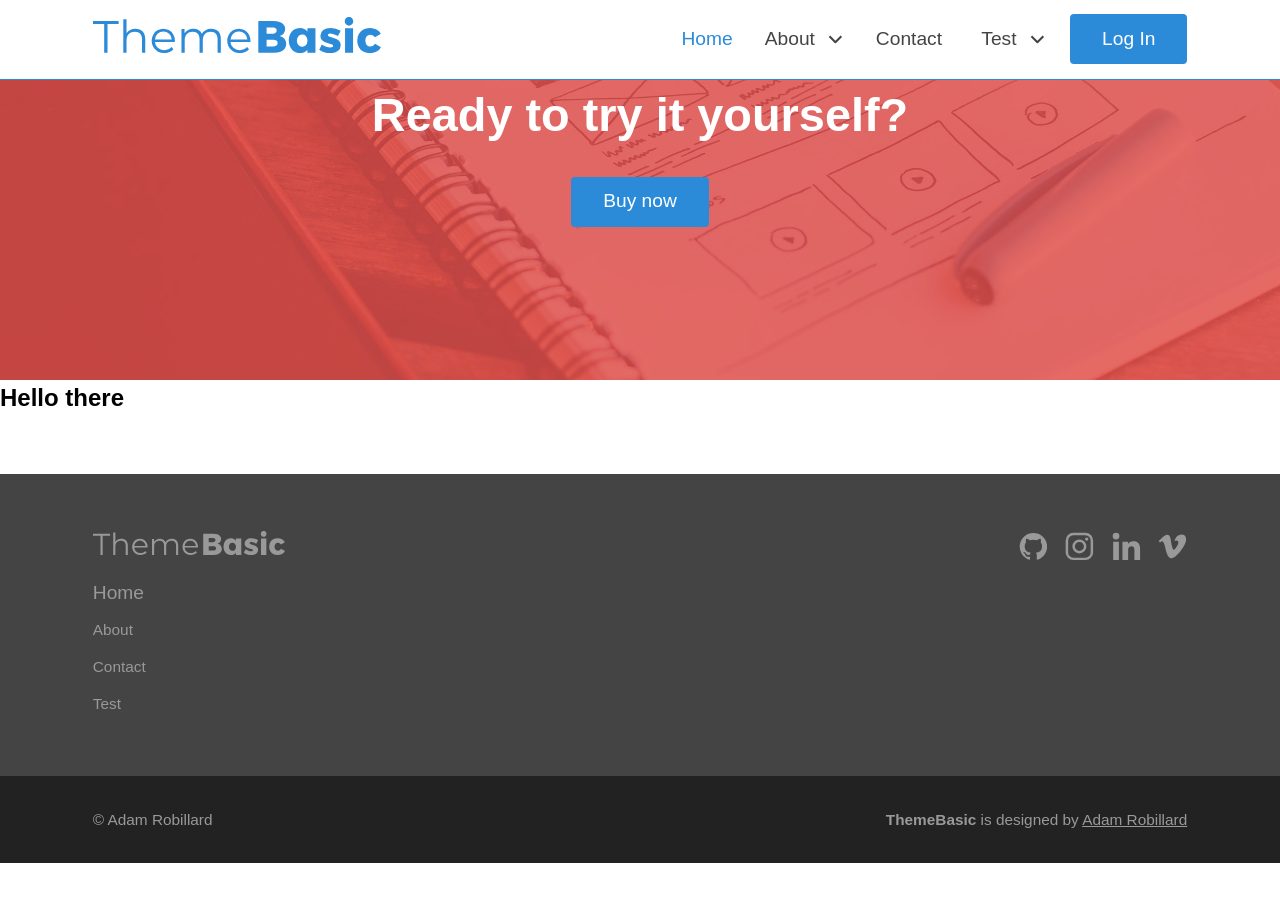
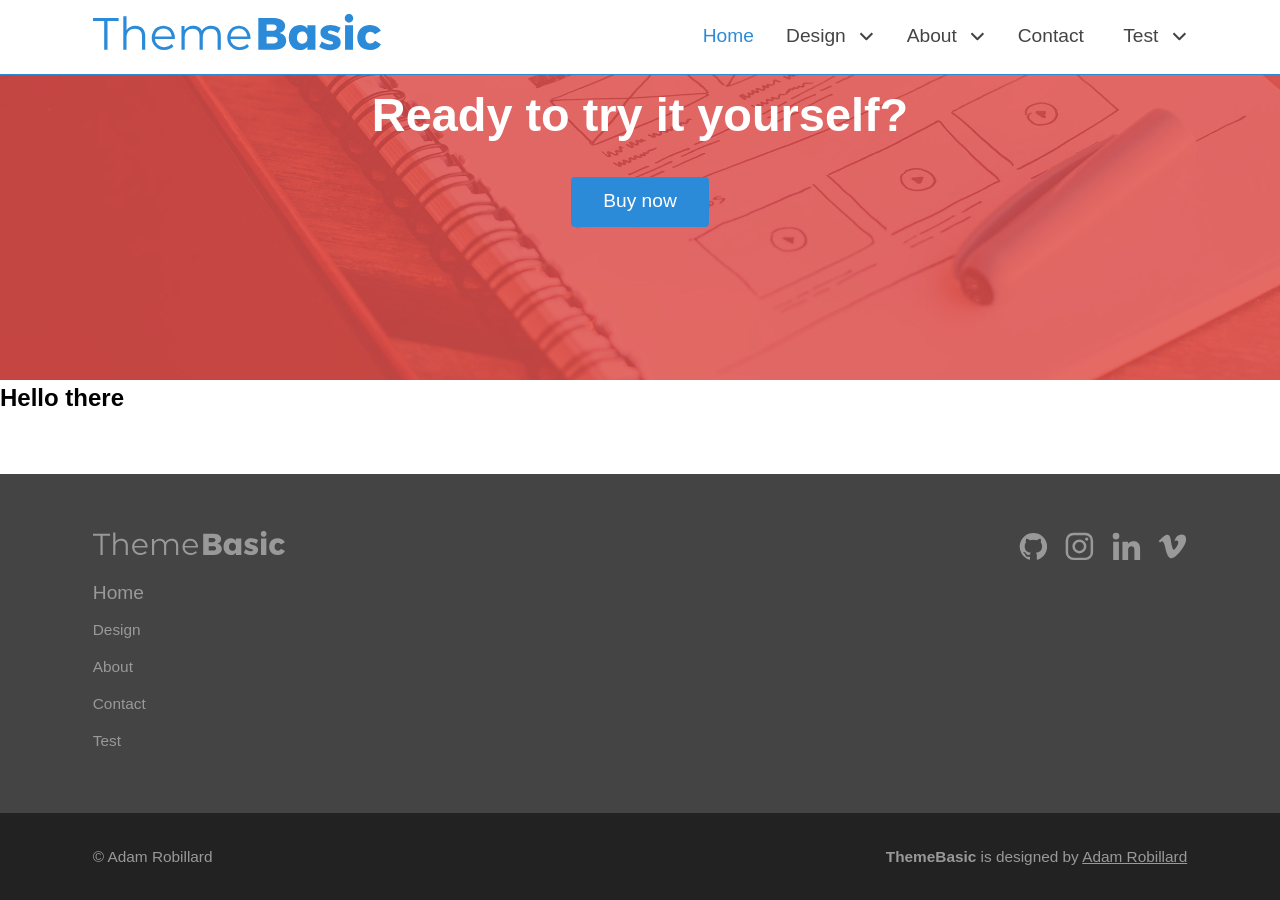
Before and after one commit to arobillard/basic-theme, a Jekyll site: the page built from index.html, in a window 1280 px wide and 900 px high, scrolled down 2134 px. Built offline with Jekyll 4.4.1, drawn with Linux system fonts in a browser that asks for light colours; before the commit the page ends 2997 px from its top, so only the background shows below that.

Commit message:
Update Theme Settings “nav”

```diff
--- a/_data/nav.json
+++ b/_data/nav.json
@@ -1,10 +1,11 @@
 {
   "includeHome": true,
-  "button":{
-    "btnText":"Log In",
-    "btnUrl":"#",
-    "btnStyle":""
-  },
-  "navItems":[
+  "navItems": [
+    {
+      "text": "Design",
+      "url": "#",
+      "urlExternal": true,
+      "dropdown": []
+    }
   ]
 }
```
